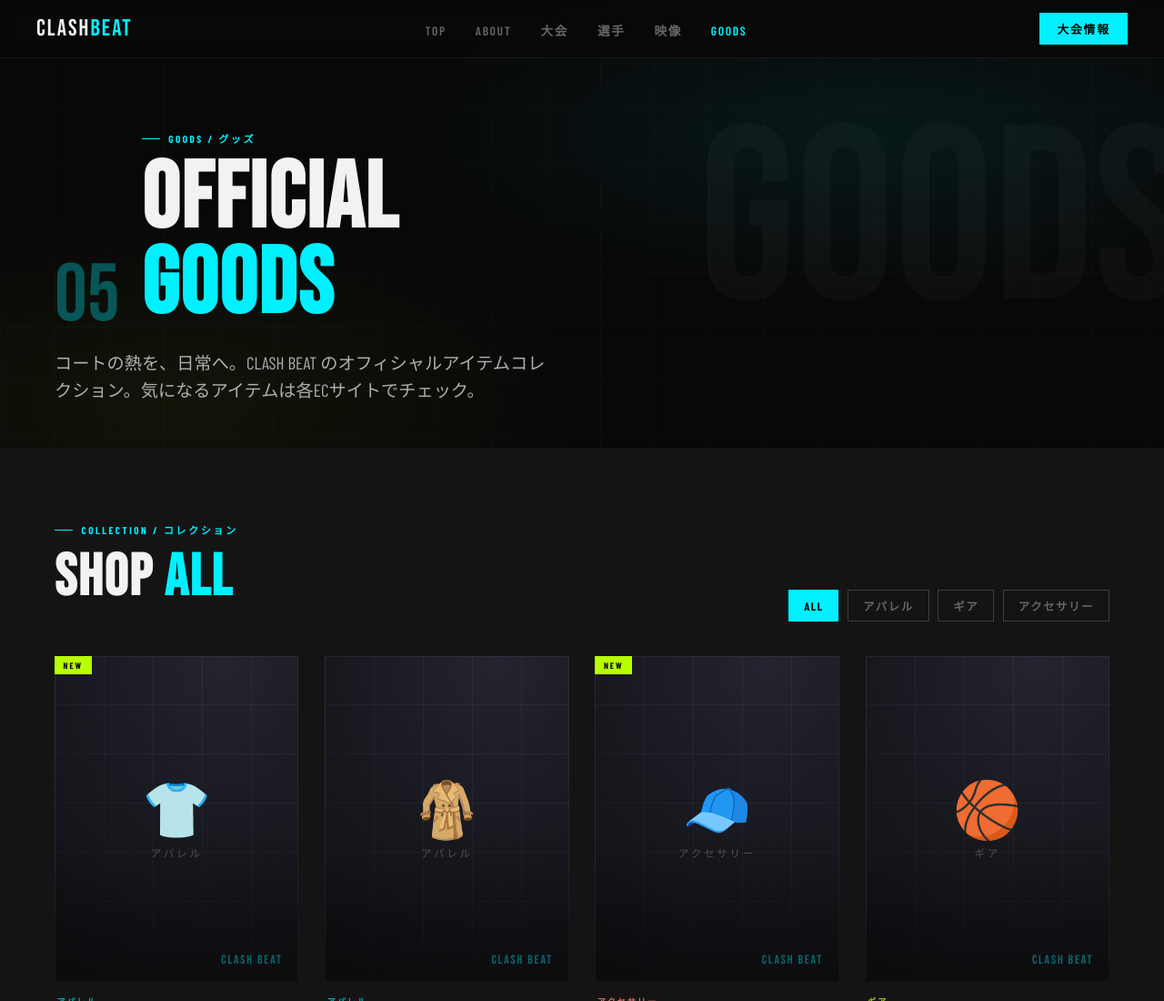
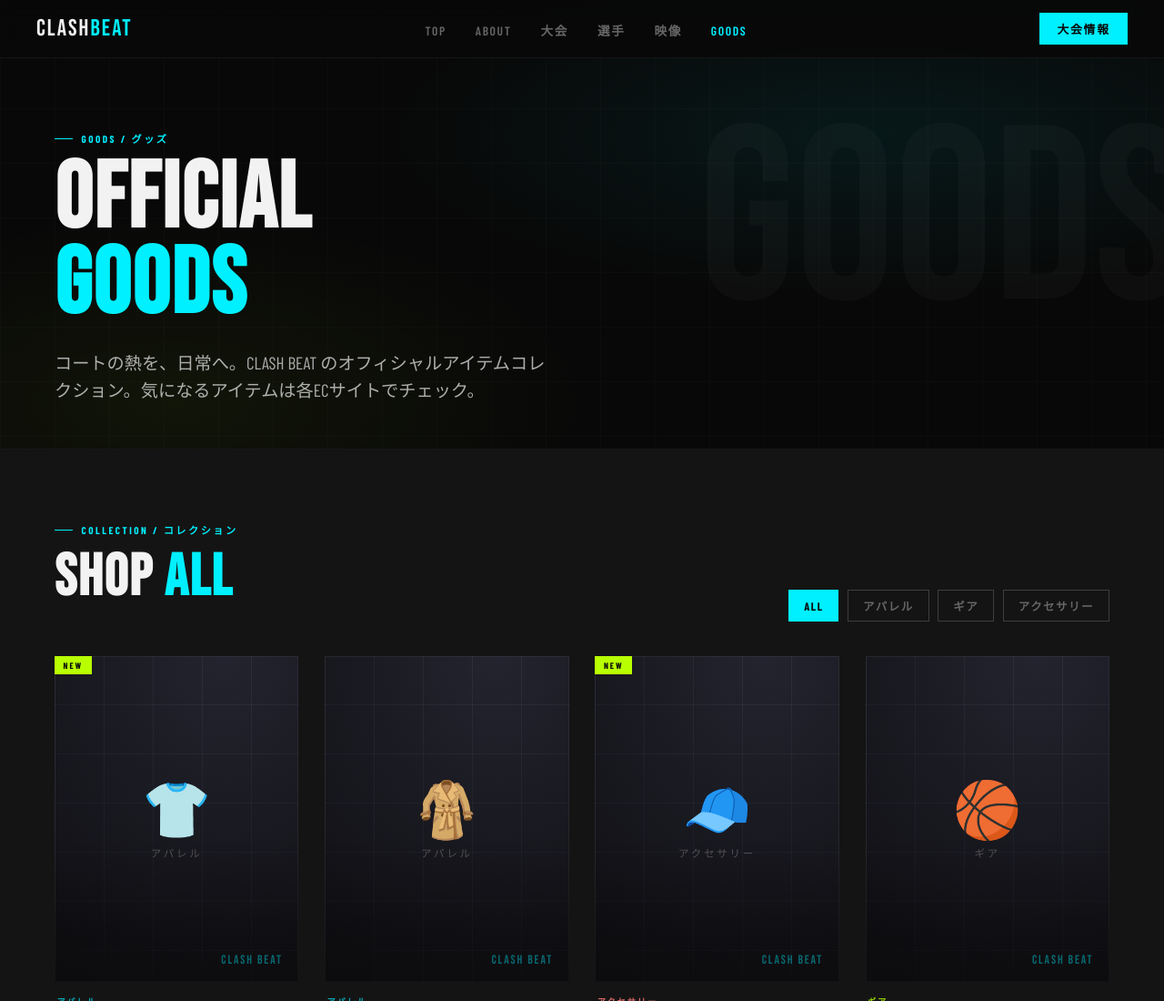
Before and after one commit to Ponz-zen/clash-beat-site, a plain HTML site: page goods.html in a window 1280 px wide. Shown: the top 1100 px of the page at 91% size. Drawn offline with nearby package versions, Linux system fonts and the light colour scheme; a web font is replaced by a local one.

Commit message:
Add files via upload

```diff
--- a/goods.html
+++ b/goods.html
@@ -254,7 +254,6 @@
   <div class="shop-hero-lines"></div>
   <div class="shop-hero-bgword">GOODS</div>
   <div class="shop-hero-inner">
-    <div class="shop-hero-index">05</div>
     <div>
       <div class="section-label">Goods / グッズ</div>
       <h1>OFFICIAL<br><span class="accent-blue">GOODS</span></h1>
```
